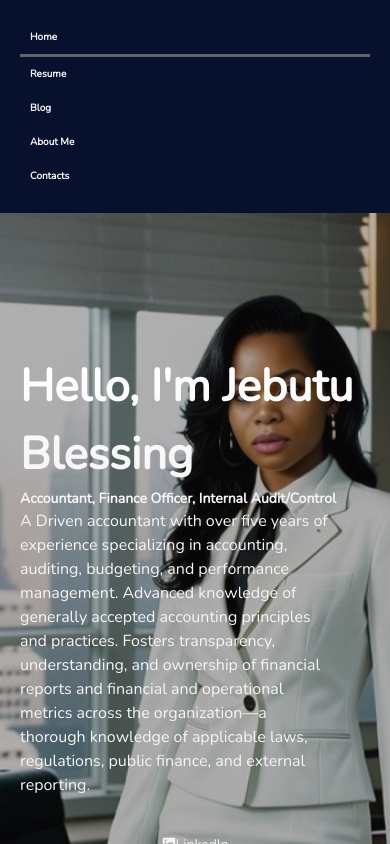
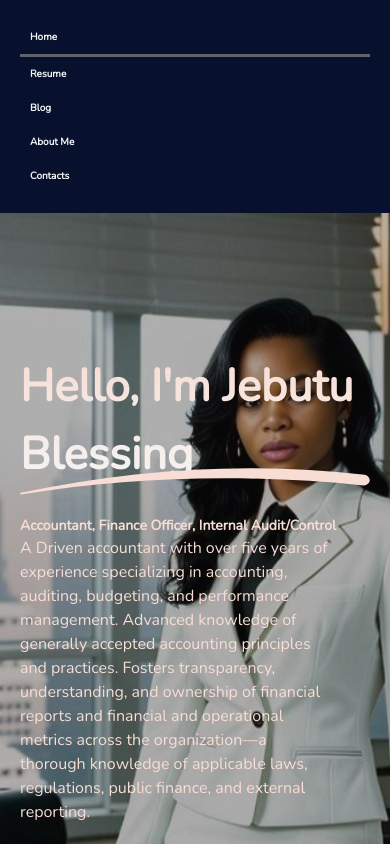
Before and after one commit to femigabriel/Blessing_portfolio, a React (Vite) app: page / in a window 390 px wide. Shown: the top 844 px of the page. Built offline with nearby package versions, Linux system fonts and the light colour scheme; a web font is replaced by a local one.

Commit message:
resume fixes

```diff
--- a/src/components/pages/Home.tsx
+++ b/src/components/pages/Home.tsx
@@ -6,14 +6,10 @@ import {
   MailFilled,
   TwitterSquareFilled,
 } from "@ant-design/icons";
-import DarkModeToggle from "../DarkModeToggle/DarkModeToggle";
 
 export const Home = () => {
-
   return (
     <div className="lg:px-10 lg:py-5 lg:mt-20">
-      {/* <DarkModeToggle /> */}
-
       <div className="flex justify-between home-page">
         <div>
           <div className="title lg:mt-20">
@@ -21,11 +17,27 @@ export const Home = () => {
               <span> Hello,</span>
               <span> I'm Jebutu Blessing</span>
             </h1>
+            {/* <svg
+              xmlns="http://www.w3.org/2000/svg"
+              width="456"
+              height="35"
+              viewBox="0 0 456 35"
+              fill="none"
+            >
+              <path
+                fill-rule="evenodd"
+                clip-rule="evenodd"
+                d="M0.983288 34.3491C150.011 10.2181 300.163 7.5906 448.034 22.5824C450.971 22.8809 455.336 20.2951 455.699 16.3061C456.066 12.244 451.974 9.05394 449.03 8.71878C300.048 -8.30674 150.474 0.853601 0.747405 32.192C-0.204279 32.3918 0.0494128 34.5009 0.983288 34.3491Z"
+                fill="#F7DDD4"
+              />
+            </svg> */}
+            <img src="./assets/images/vector.svg" className="vector" alt="" />
           </div>
           <div>
-            <h3 className="text-[#FDFDFD] role font-bold lg:text-[26x] mt-3 mb-10 leading-widest">
+            <h3 className="role font-bold lg:text-[26x]  mb-10 leading-widest">
               Accountant, Finance Officer, Internal Audit/Control
             </h3>
+
             <p className="passage lg:text-[16px] sm:text=[12px] leading-relaxed lg:w-[38em]  mt-5 tracking-relaxed mb-10">
               A Driven accountant with over five years of experience
               specializing in accounting, auditing, budgeting, and performance
--- a/src/index.css
+++ b/src/index.css
@@ -32,7 +32,10 @@ body::-webkit-scrollbar-thumb {
   -webkit-box-shadow: inset 0 0 6px rgba(0, 0, 0, 0.3);
   background-color: #07112d;
 }
-button, [type='button'], [type='reset'], [type='submit'] {
+button,
+[type="button"],
+[type="reset"],
+[type="submit"] {
   -webkit-appearance: button;
   background-color: #999;
   background-image: none;
@@ -41,7 +44,6 @@ li {
   list-style-type: none;
   font-size: 18px;
   cursor: pointer;
-  /* color: #ffffff; */
   font-weight: 600;
   line-height: normal;
   color: #f5f5f5;
@@ -52,14 +54,14 @@ li {
 }
 .title h1 {
   font-size: 72px;
-  /* background: linear-gradient(to bottom, #00549e, #850ab0 ); */
-  background: linear-gradient(to bottom, #ffff, #f5f5f5 );
+  /* background: linear-gradient(to bottom, #ffff, #f5f5f5 );
+  -webkit-background-clip: text;
+  -webkit-text-fill-color: transparent; */
+  background: linear-gradient(98deg, #d45816 4.43%, #6f88fc 43.48%);
+  background-clip: text;
   -webkit-background-clip: text;
   -webkit-text-fill-color: transparent;
   font-weight: 900;
-  /* linear-gradient( 278deg, #0d818a, #00549e, #3232a5, #850ab0 ) */
-
-  /* width: em; */
 }
 .cover {
   width: 450px;
@@ -68,11 +70,13 @@ li {
   /* transform: rotate(deg); */
 }
 .frame {
-  /* width: 450px;
-  height: 450px; */
   display: block;
   border-radius: 16px;
   border: 10px solid #f5f5f5;
+}
+.vector {
+  position: relative;
+  bottom: 20px;
 }
 @media (max-width: 820px) {
   li {
@@ -87,14 +91,17 @@ li {
     background-size: cover;
     /* background-attachment: fixed; */
     box-shadow: inset 0 0 0 2000px rgba(20, 19, 20, 0.3);
-
   }
   .title h1 {
     margin-top: 140px;
     font-size: 45px;
-    background: linear-gradient(to bottom, #ffff, #f5f5f5 );
+    background: linear-gradient(to bottom, #F7DDD4, #f5f5f5);
     -webkit-background-clip: text;
     -webkit-text-fill-color: transparent;
+    /* background: linear-gradient(98deg, #d45816 4.43%, #6f88fc 43.48%);
+    background-clip: text;
+    -webkit-background-clip: text;
+    -webkit-text-fill-color: transparent; */
   }
   .frame {
     display: none;
@@ -112,12 +119,12 @@ li {
     font-size: 16px;
     padding-right: 40px;
     width: 100%;
-    color: #f5f5f5;
+    color: #f7ddd4;
   }
   .role {
     font-size: 14px;
-    color: #f5f5f5;
-    font-weight:bold;
+    color: #f7ddd4;
+    font-weight: bold;
   }
   .socials a {
     color: #f5f5f5;
```
Also changed, not shown: public/assets/images/vector.svg (added).
